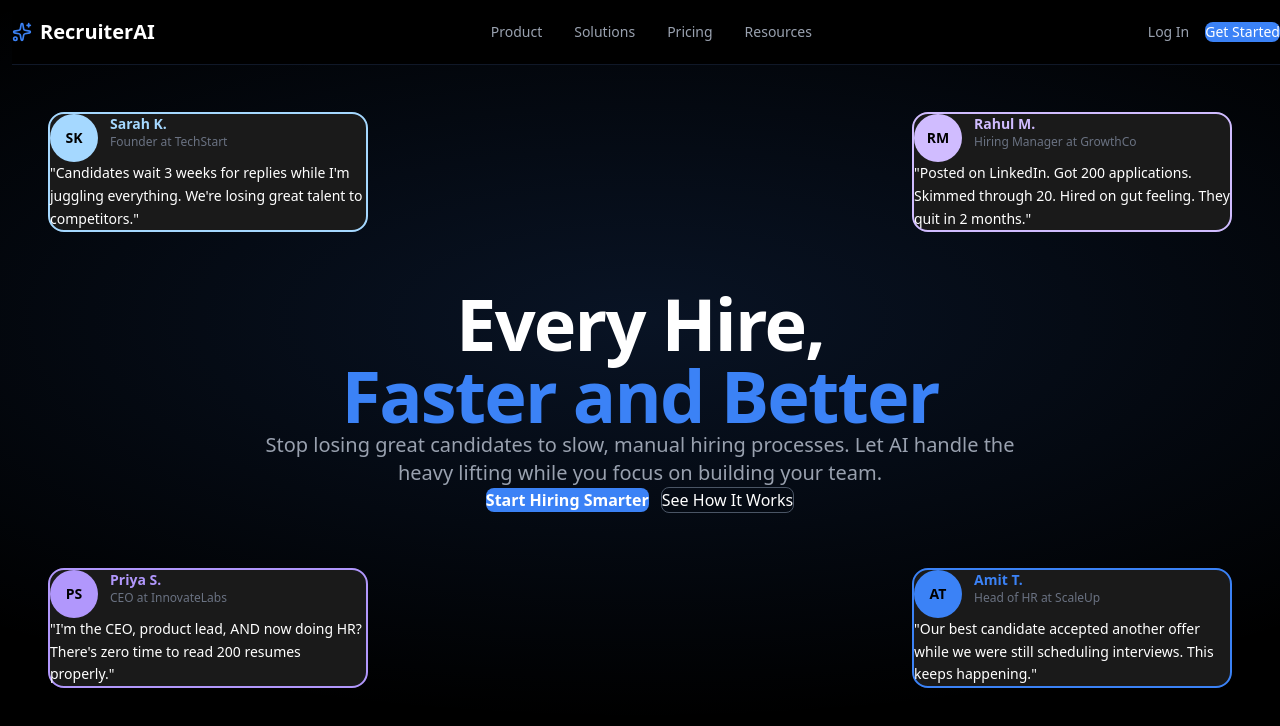
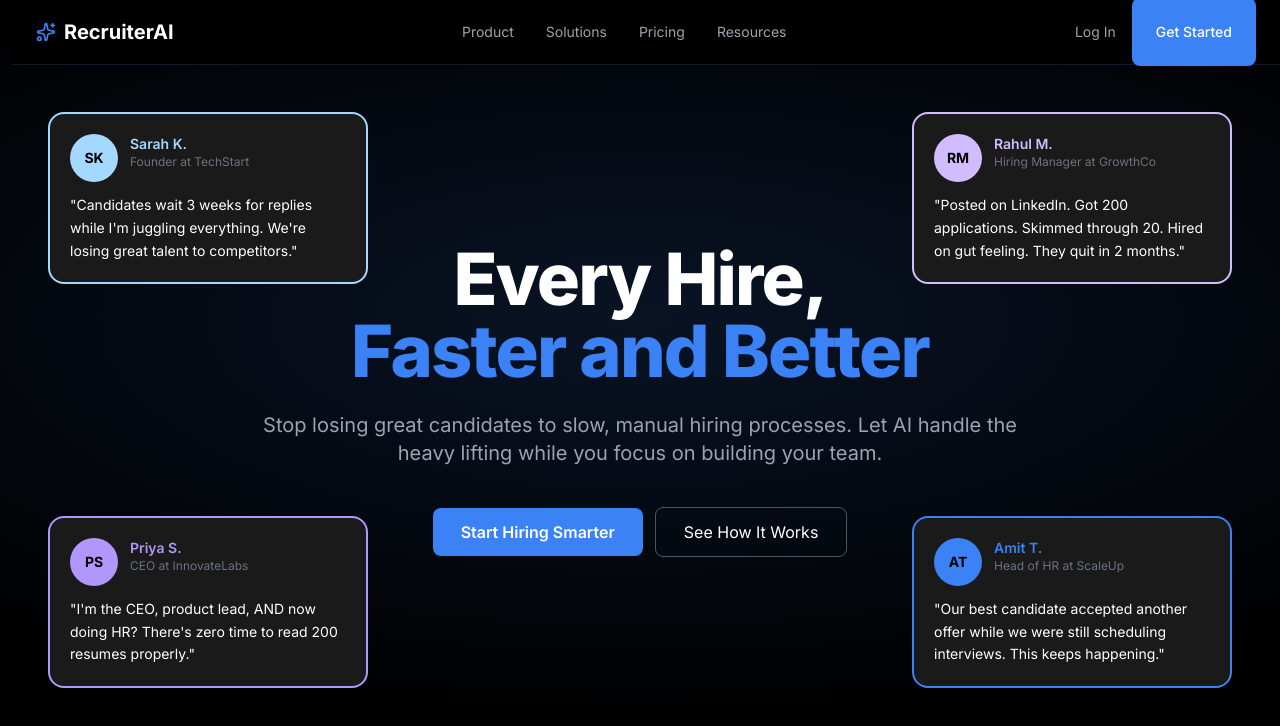
Before and after one commit to vishalm342/Recruiter-AI, a Next.js app in the folder recruiterai-landing/: page / in a window 1280 px wide. Shown: the top 726 px of the page. Built offline with nearby package versions, Linux system fonts and the light colour scheme.

Commit message:
chore: update dependencies in package.json for improved compatibility and performance

```diff
--- a/recruiterai-landing/app/globals.css
+++ b/recruiterai-landing/app/globals.css
@@ -1,6 +1,8 @@
-@import "tailwindcss";
+@tailwind base;
+@tailwind components;
+@tailwind utilities;
 
-@theme {
+:root {
   /* Primary colors */
   --color-primary: #3B82F6;
   --color-primary-bg: #EFF6FF;
@@ -13,7 +15,6 @@
   /* Dark theme colors */
   --color-dark-primary: #3B82F6;
   --color-dark-bg: #000000;
-  --color-dark-card: #404040;
   --color-dark-text: #737373;
 
   /* Font family */
--- a/recruiterai-landing/package.json
+++ b/recruiterai-landing/package.json
@@ -18,13 +18,14 @@
     "tailwind-merge": "^3.4.0"
   },
   "devDependencies": {
-    "@tailwindcss/postcss": "^4",
     "@types/node": "^20",
     "@types/react": "^19",
     "@types/react-dom": "^19",
+    "autoprefixer": "^10.4.24",
     "eslint": "^9",
     "eslint-config-next": "16.1.6",
-    "tailwindcss": "^4",
+    "postcss": "^8.5.6",
+    "tailwindcss": "^3.4.19",
     "typescript": "^5"
   }
 }
```
Also changed, not shown: 1 other file (tests, documents, lock files or other folders).
